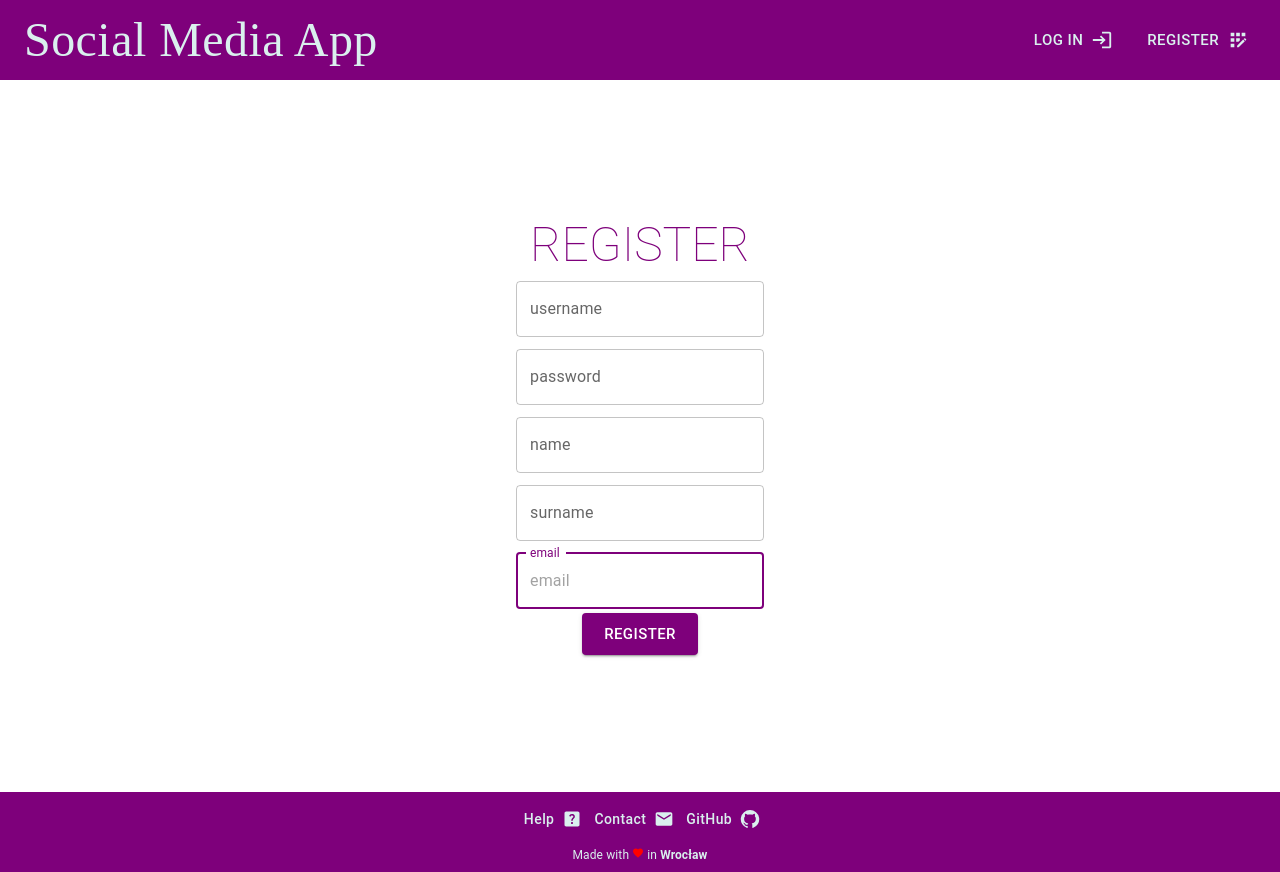
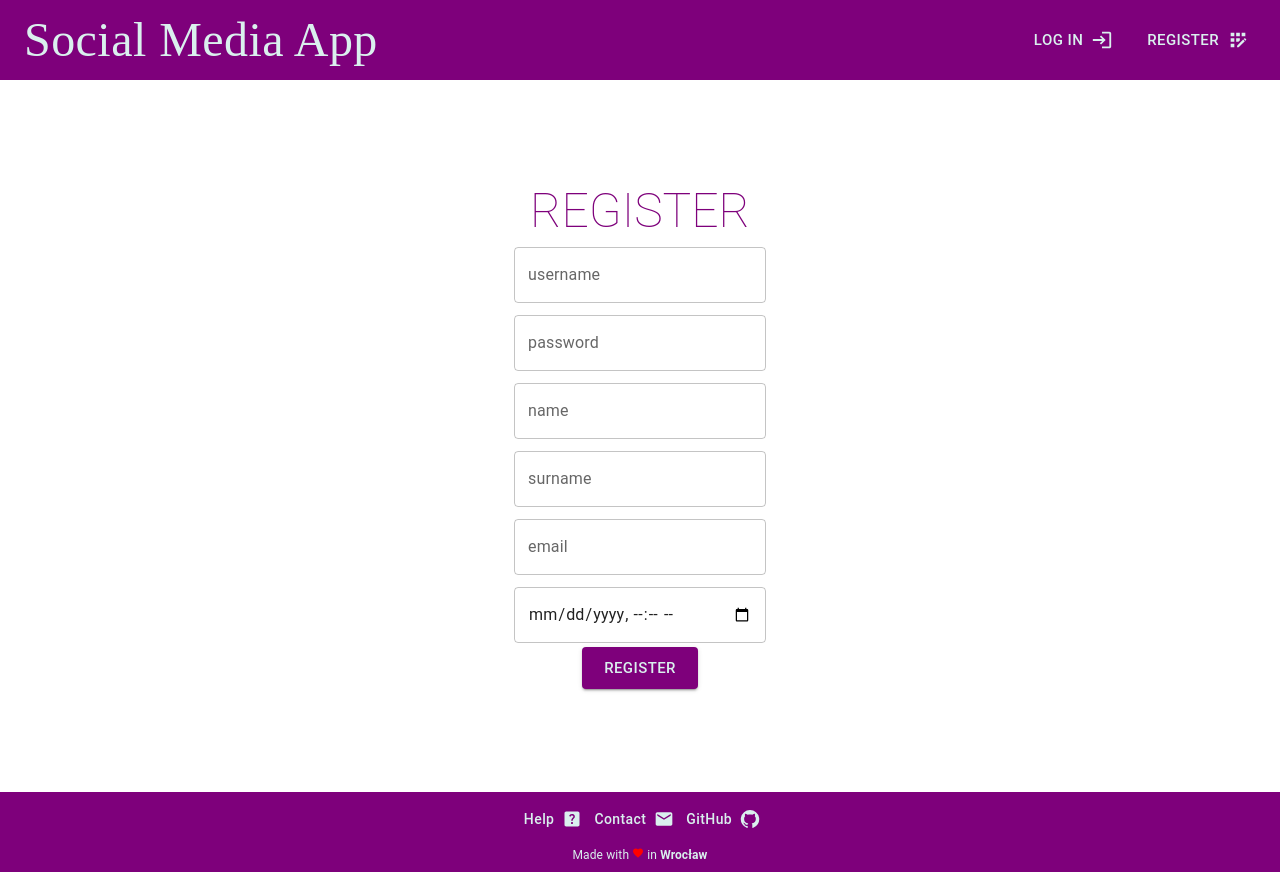
Before and after one commit to wrzchwc/social-media-app, a React (Create React App) app: page /api/users/signup in a window 1280 px wide. Built offline with nearby package versions, Linux system fonts and the light colour scheme; a web font is replaced by a local one.

Commit message:
Fixed regisration bug

```diff
--- a/src/comoponents/Login.js
+++ b/src/comoponents/Login.js
@@ -60,6 +60,9 @@ class Login extends React.Component {
                                 name="password"
                                 secret={true}
                             />
+                        </form>
+                    </Grid>
+                    <Grid item>
                         <Button
                             size={"large"}
                             variant={"contained"}
@@ -68,7 +71,6 @@ class Login extends React.Component {
                         >
                             Log in
                         </Button>
-                        </form>
                     </Grid>
                 </Grid>
             </Grid>
--- a/src/comoponents/Register.js
+++ b/src/comoponents/Register.js
@@ -1,66 +1,39 @@
-import React, {useState} from "react";
-import '../styles/Layout.css';
+import React from "react";
 import {connect} from "react-redux";
 import {Field, reduxForm} from "redux-form";
 import {signUp} from "../actions";
-import {useNavigate} from "react-router-dom";
 import {Button, Grid, TextField, Typography} from "@mui/material";
-import {makeStyles, useTheme} from "@mui/styles";
-import LocalizationProvider from "@mui/lab/LocalizationProvider";
-import AdapterDateFns from "@mui/lab/AdapterDateFns";
-import DatePicker from "@mui/lab/DatePicker";
+import {Link, useNavigate} from "react-router-dom";
 
-const useStyles = makeStyles(theme => ({
-    button: {
-        color: "DAF0EE"
-    }
-}))
 
-const Register = props => {
-    const classes = useStyles();
-    const navigate = useNavigate();
-    const theme = useTheme();
-    const [birthdate, setBirthdate] = useState(null);
+class Register extends React.Component {
+    state = {birthdate: null};
 
-    const onSubmit = (formValues) => {
-        props.signUp({...formValues, ["birthdate"]: birthdate}, () => navigate('/api/users/signin'));
+    onSubmit = (formValues) => {
+        this.props.signUp(formValues, () => {
+            this.props.navigate('/api/users/signin');
+        });
     }
 
-    const renderInput = ({input, placeholder, secret}) => {
+    renderInput(props) {
         return (
             <div>
                 <TextField
-                    {...input}
+                    {...props.input}
                     autoComplete="off"
-                    autoFocus
                     color={"primary"}
-                    id={placeholder}
-                    label={placeholder}
+                    fullWidth
+                    id={props.placeholder}
+                    label={props.label}
                     margin={"dense"}
-                    placeholder={placeholder}
-                    type={`${secret ? 'password' : 'text'}`}
+                    placeholder={props.placeholder}
+                    type={props.type}
                 />
             </div>
         );
     }
 
-    const renderDatePicker = (props) => {
-        return (
-            <LocalizationProvider dateAdapter={AdapterDateFns}>
-                <DatePicker
-                    label="birthdate"
-                    value={birthdate}
-                    onChange={(newValue) => {
-                        setBirthdate(newValue);
-                    }}
-                    renderInput={(params) => (
-                        <TextField {...params} style={{marginLeft: "auto", maxWidth: "13em"}} margin={"dense"}/>
-                    )}
-                />
-            </LocalizationProvider>
-        );
-    }
-
+    render() {
         return (
             <Grid container style={{minHeight: "89vh"}}>
                 <Grid
@@ -74,49 +47,57 @@ const Register = props => {
                         <Typography variant={"h3"}>REGISTER</Typography>
                     </Grid>
                     <Grid item>
-                    <form onSubmit={props.handleSubmit(onSubmit)}>
+                        <form onSubmit={this.props.handleSubmit(this.onSubmit)}>
                             <Field
-                            component={renderInput}
+                                component={this.renderInput}
+                                label={"username"}
                                 placeholder="username"
                                 name="username"
-                            secret={false}
+                                type={"text"}
                             />
                             <Field
-                            component={renderInput}
+                                component={this.renderInput}
+                                label={"password"}
                                 placeholder="password"
                                 name="password"
-                            secret={true}
+                                type={"password"}
                             />
                             <Field
-                            component={renderInput}
+                                component={this.renderInput}
+                                label={"name"}
                                 placeholder="name"
                                 name="name"
-                            secret={false}
+                                type={"text"}
                             />
                             <Field
-                            component={renderInput}
+                                component={this.renderInput}
+                                label={"surname"}
                                 placeholder="surname"
                                 name="surname"
-                            secret={false}
+                                type={"text"}
                             />
                             <Field
-                            component={renderInput}
+                                component={this.renderInput}
+                                label={"email"}
                                 placeholder="email"
                                 name="email"
-                            secret={false}
+                                type={"text"}
                             />
                             <Field
-                            component={renderDatePicker}
+                                component={this.renderInput}
                                 name="birthdate"
+                                type={"datetime-local"}
                             />
                         </form>
                     </Grid>
                     <Grid item>
                         <Button
+                            component={Link}
                             size={"large"}
                             variant={"contained"}
-                        onClick={props.handleSubmit(onSubmit)}
-                        className={classes.button}
+                            onClick={this.props.handleSubmit(this.onSubmit)}
+                            style={{color: "#DAF0EE"}}
+                            to={"/api/users/signup"}
                         >
                             Register
                         </Button>
@@ -126,5 +107,13 @@ const Register = props => {
             </Grid>
         );
     }
+}
 
-export default connect(null, {signUp})(reduxForm({form: 'registerForm'})(Register));
+const withRouter = WrappedComponent => props => {
+    const navigate = useNavigate();
+    return (<WrappedComponent {...props} navigate={navigate}/>);
+};
+
+Register = reduxForm({form: 'registerForm'})(Register);
+Register = connect(null, {signUp})(Register);
+export default withRouter(Register);
```
Lines whose indentation alone changed are shown as unchanged.
